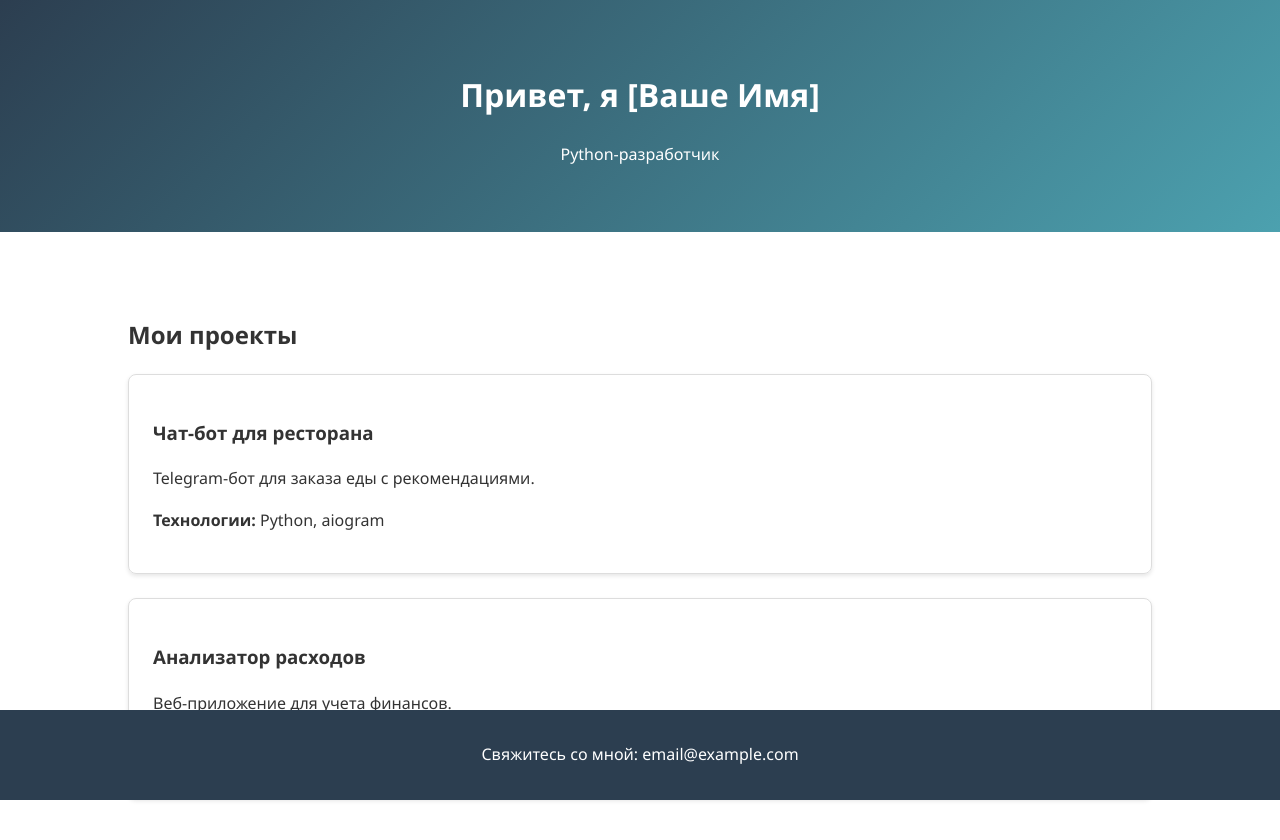
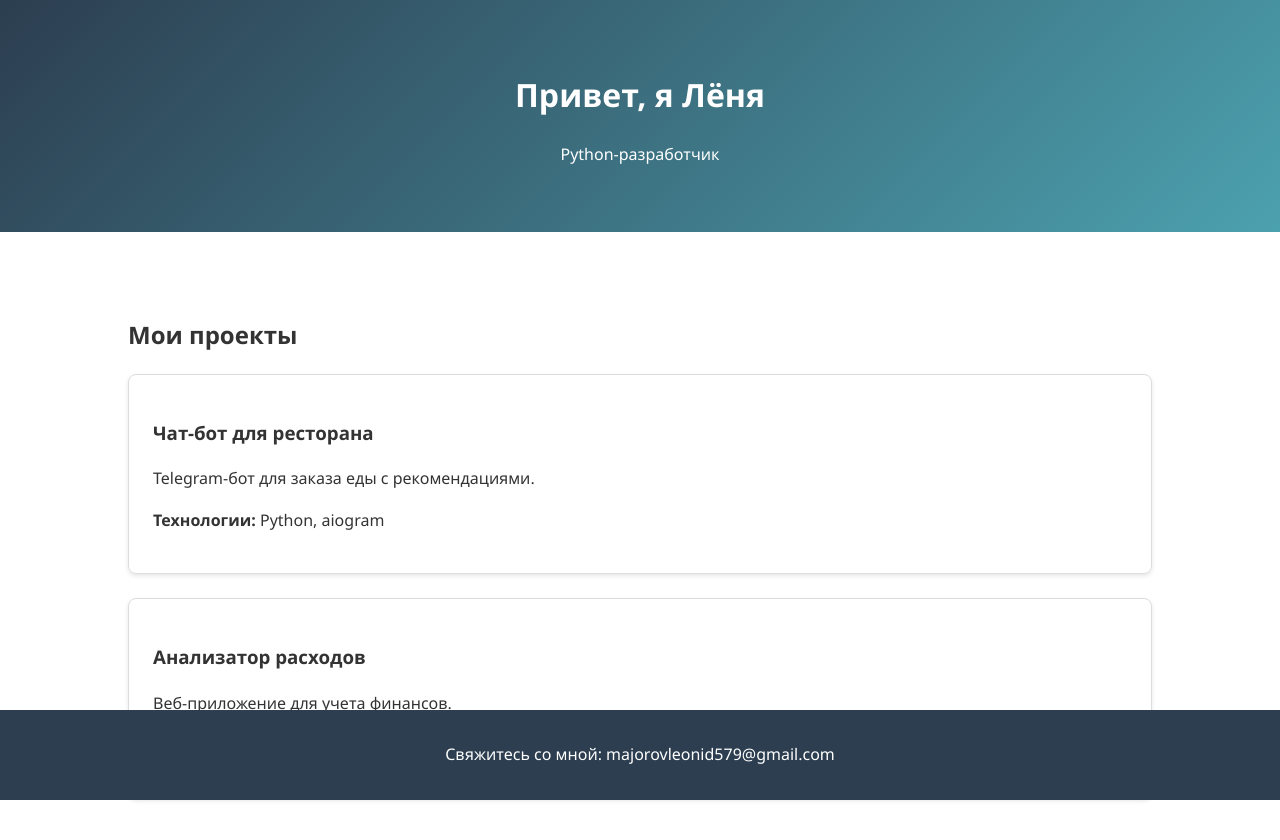
Before and after one commit to mwqiil/mwqiiil.github.io, a plain HTML site: page index.html in a window 1280 px wide. Drawn offline with Linux system fonts and the light colour scheme.

Commit message:
Update index.html

```diff
--- a/index.html
+++ b/index.html
@@ -43,7 +43,7 @@
     <link rel="stylesheet" href="css/style.css">
 <body>
     <header>
-        <h1>Привет, я [Ваше Имя]</h1>
+        <h1>Привет, я Лёня</h1>
         <p>Python-разработчик</p>
     </header>
 
@@ -64,7 +64,7 @@
     </div>
 
     <footer>
-        <p>Свяжитесь со мной: email@example.com</p>
+        <p>Свяжитесь со мной: majorovleonid579@gmail.com</p>
     </footer>
 </body>
 </html>
```
